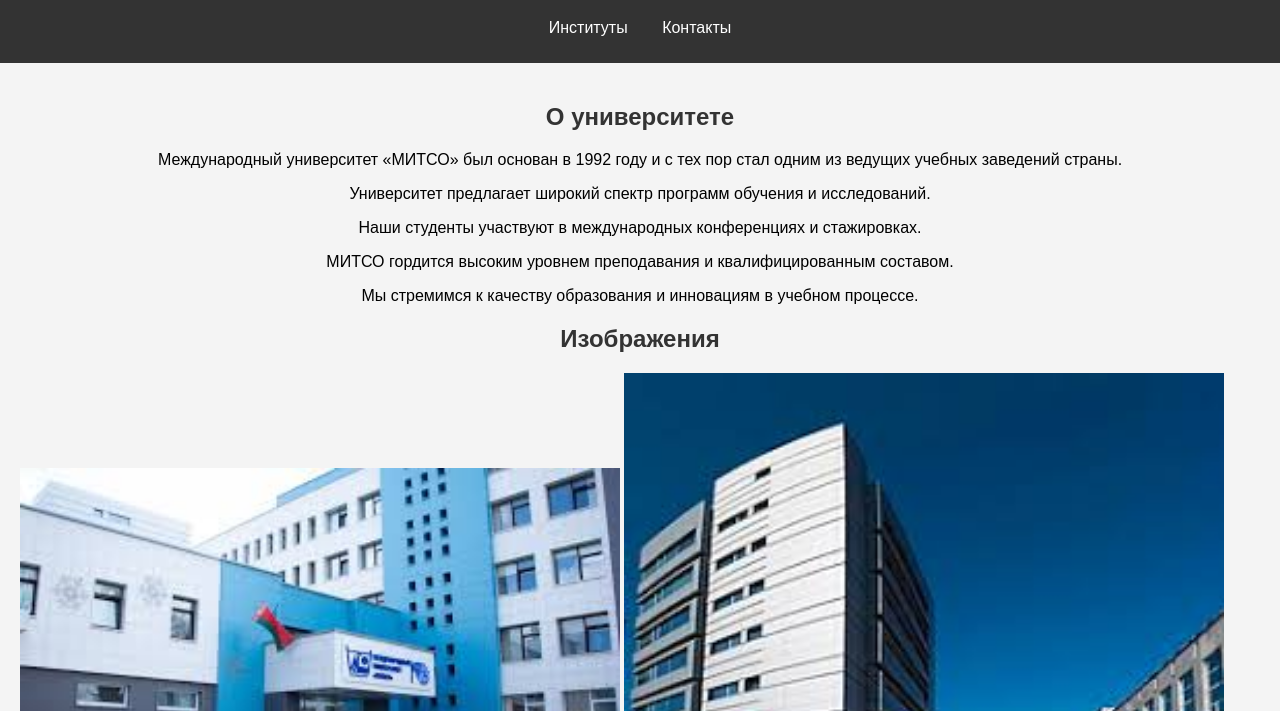
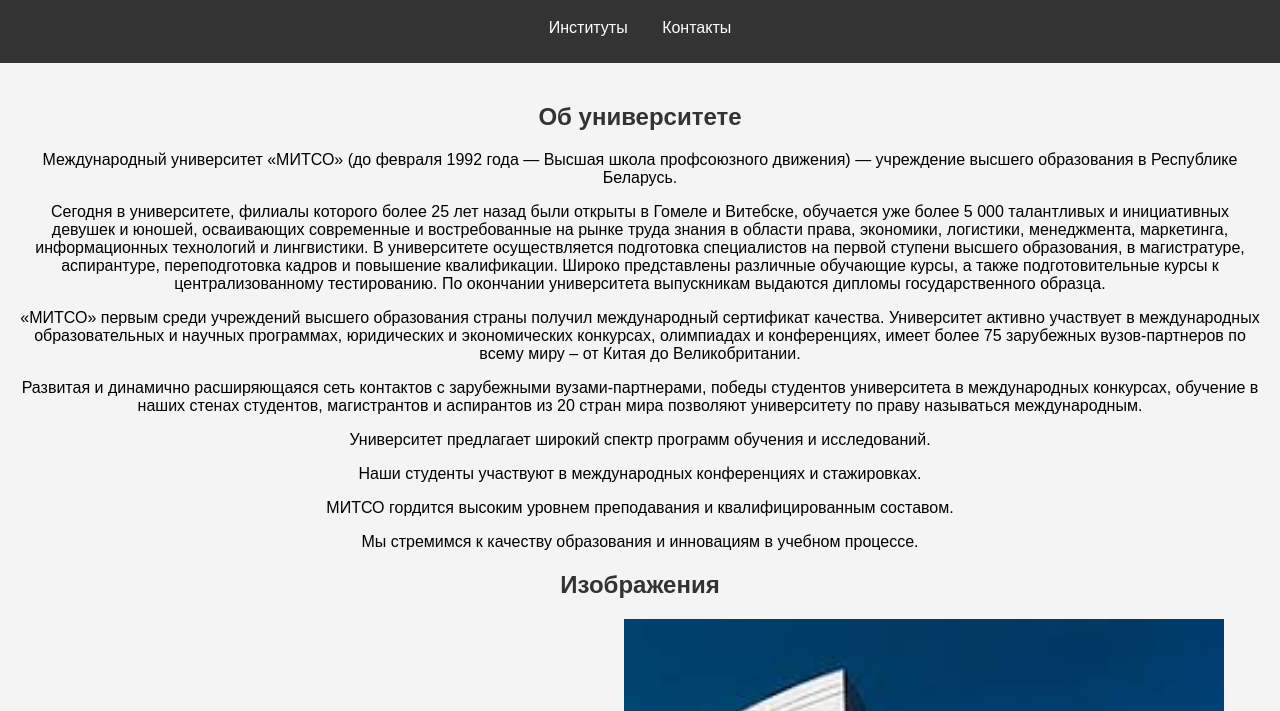
Before and after one commit to MaksimYurau/lab1z1v10, a plain HTML site: page pages/index.html in a window 1280 px wide. Shown: the part 71-782 px from the top of the page. Drawn offline with Linux system fonts and the light colour scheme.

Commit message:
Updated project. Updated index.html.

```diff
--- a/pages/index.html
+++ b/pages/index.html
@@ -19,8 +19,11 @@
 
     <main>
         <section>
-            <h2>О университете</h2>
-            <p>Международный университет «МИТСО» был основан в 1992 году и с тех пор стал одним из ведущих учебных заведений страны.</p>
+            <h2>Об университете</h2>
+            <p>Международный университет «МИТСО» (до февраля 1992 года — Высшая школа профсоюзного движения) — учреждение высшего образования в Республике Беларусь.</p>
+            <p>Сегодня в университете, филиалы которого более 25 лет назад были открыты в Гомеле и Витебске, обучается уже более 5 000 талантливых и инициативных девушек и юношей, осваивающих современные и востребованные на рынке труда знания в области права, экономики, логистики, менеджмента, маркетинга, информационных технологий и лингвистики. В университете осуществляется подготовка специалистов на первой ступени высшего образования, в магистратуре, аспирантуре, переподготовка кадров и повышение квалификации. Широко представлены различные обучающие курсы, а также подготовительные курсы к централизованному тестированию. По окончании университета выпускникам выдаются дипломы государственного образца.</p>
+            <p>«МИТСО» первым среди учреждений высшего образования страны получил международный сертификат качества. Университет активно участвует в международных образовательных и научных программах, юридических и экономических конкурсах, олимпиадах и конференциях, имеет более 75 зарубежных вузов-партнеров по всему миру – от Китая до Великобритании.</p>
+            <p>Развитая и динамично расширяющаяся сеть контактов с зарубежными вузами-партнерами, победы студентов университета в международных конкурсах, обучение в наших стенах студентов, магистрантов и аспирантов из  20 стран мира позволяют университету по праву называться международным.</p>
             <p>Университет предлагает широкий спектр программ обучения и исследований.</p>
             <p>Наши студенты участвуют в международных конференциях и стажировках.</p>
             <p>МИТСО гордится высоким уровнем преподавания и квалифицированным составом.</p>
```
